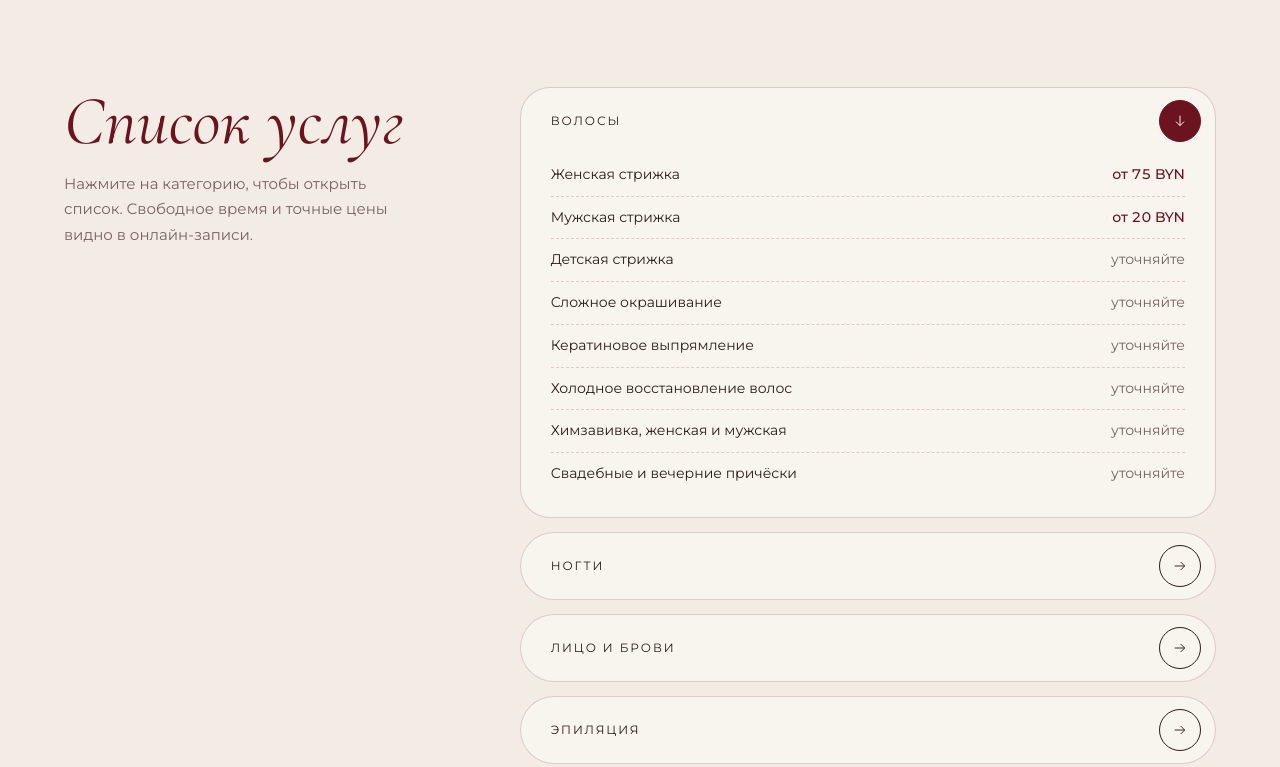
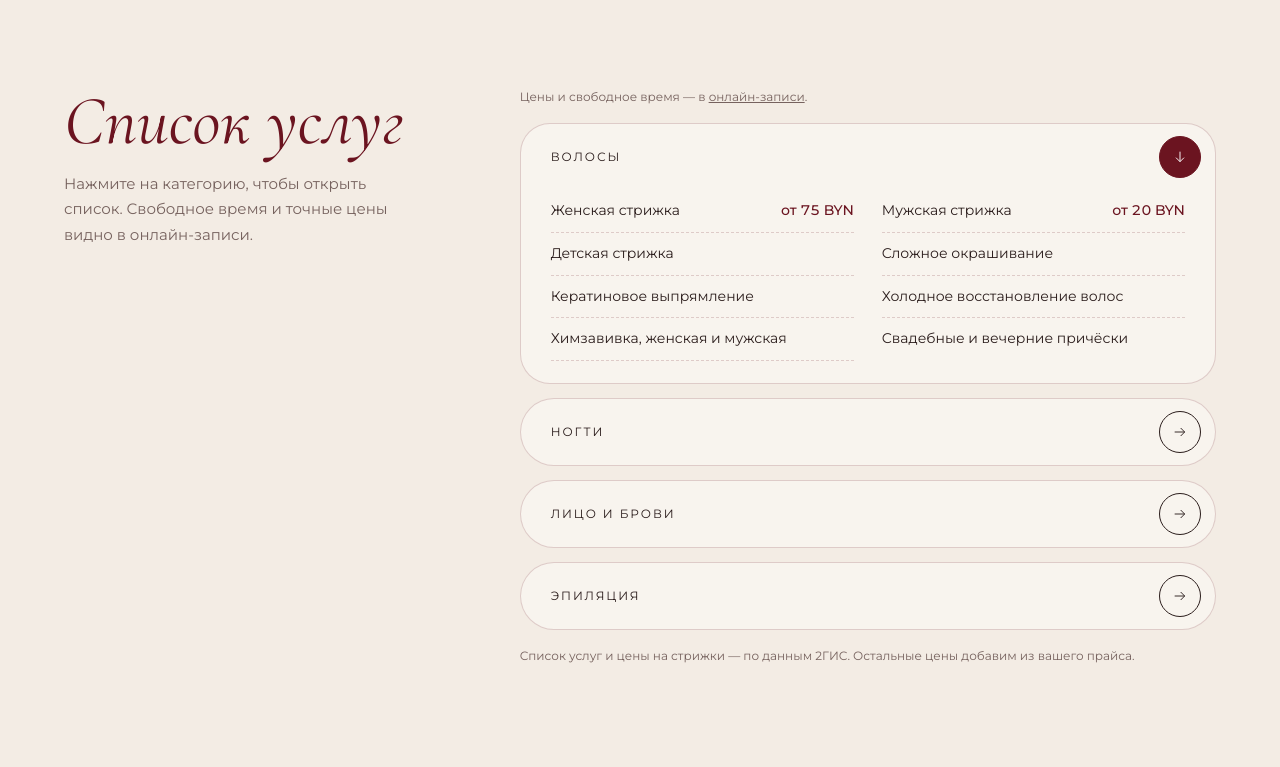
Before and after one commit to a21312732-star/sezony-salon, a plain HTML site: page index.html in a window 1280 px wide. Shown: the part 1836-2603 px from the top of the page. Drawn offline with Linux system fonts and the light colour scheme.

Commit message:
Add index.html

```diff
--- a/index.html
+++ b/index.html
@@ -138,6 +138,7 @@ section{padding-block:clamp(64px,8vw,120px)}
 .acc summary::-webkit-details-marker{display:none}
 .acc details[open] .arrow{transform:rotate(90deg);background:var(--wine);color:#fff;border-color:var(--wine)}
 .acc .rows{padding:0 30px 22px}
+.acc .rows{display:grid;grid-template-columns:repeat(auto-fill,minmax(220px,1fr));column-gap:28px}
 .acc .row{display:flex;justify-content:space-between;gap:16px;padding-block:9px;border-bottom:1px dashed var(--line);font-size:14px}
 .acc .row:last-child{border-bottom:0}
 .acc .row b{font-weight:500;white-space:nowrap;font-variant-numeric:tabular-nums;color:var(--wine)}
@@ -236,7 +237,7 @@ footer .in{display:flex;justify-content:space-between;gap:16px;flex-wrap:wrap}
 <div class="note">Пример сайта для салона «Сезоны» · фото и часть цен примерные, заменим на ваши</div>
 
 <header><div class="in px">
-  <a class="logo" href="#top"><b>Сезоны</b><small>салон красоты</small></a>
+  <a class="logo" href="#top"><b>Сезоны</b> <small>салон красоты</small></a>
   <nav><a href="#services">Услуги</a><a href="#seasons">Сезоны</a><a href="#about">О салоне</a><a href="#portfolio">Работы</a><a href="#book">Контакты</a></nav>
   <a class="hphone" href="tel:+375293897453">+375 29 389-74-53</a>
   <a class="btn w" href="https://n2116917.yclients.com" target="_blank" rel="noopener" style="padding:11px 14px 11px 22px">Записаться</a>
@@ -251,9 +252,9 @@ footer .in{display:flex;justify-content:space-between;gap:16px;flex-wrap:wrap}
     <p class="lead">Волосы, ногти, лицо и брови в одном салоне на первом этаже вашего дома. Десять минут пешком от метро «Аэродромная».</p>
     <div><a class="btn w" href="https://n2116917.yclients.com" target="_blank" rel="noopener">Записаться онлайн</a></div>
     <div class="facts">
-      <div><b>5.0</b><span>оценка в 2ГИС</span></div>
-      <div><b>от 75 BYN</b><span>женская стрижка</span></div>
-      <div><b>24/7</b><span>онлайн-запись</span></div>
+      <div><b>5.0</b> <span>оценка в 2ГИС</span></div>
+      <div><b>от 75 BYN</b> <span>женская стрижка</span></div>
+      <div><b>24/7</b> <span>онлайн-запись</span></div>
     </div>
   </div>
   <div class="r">
@@ -265,10 +266,10 @@ footer .in{display:flex;justify-content:space-between;gap:16px;flex-wrap:wrap}
   <div class="img" role="img" aria-label="Красные антуриумы"></div>
   <div class="txt"><h2 class="cap">Рядом <br>с домом</h2><p>Спуститься на первый этаж быстрее, чем доехать до центра. А записаться можно ночью, не дожидаясь ответа администратора.</p></div>
   <ul>
-    <li><svg aria-hidden="true"><use href="#metro"/></svg><span><b>900 м до метро «Аэродромная»</b>около 10 минут пешком</span></li>
-    <li><svg aria-hidden="true"><use href="#car"/></svg><span><b>Парковки рядом</b>13 парковок по данным 2ГИС</span></li>
-    <li><svg aria-hidden="true"><use href="#paw"/></svg><span><b>Пандус, можно с собакой</b>удобно с коляской и питомцем</span></li>
-    <li><svg aria-hidden="true"><use href="#card"/></svg><span><b>Оплата картой и наличными</b>и Wi-Fi, пока ждёте</span></li>
+    <li><svg aria-hidden="true"><use href="#metro"/></svg><span><b>900 м до метро «Аэродромная»</b> около 10 минут пешком</span></li>
+    <li><svg aria-hidden="true"><use href="#car"/></svg><span><b>Парковки рядом</b> 13 парковок по данным 2ГИС</span></li>
+    <li><svg aria-hidden="true"><use href="#paw"/></svg><span><b>Пандус, можно с собакой</b> удобно с коляской и питомцем</span></li>
+    <li><svg aria-hidden="true"><use href="#card"/></svg><span><b>Оплата картой и наличными</b> и Wi-Fi, пока ждёте</span></li>
   </ul>
 </div>
 
@@ -278,41 +279,43 @@ footer .in{display:flex;justify-content:space-between;gap:16px;flex-wrap:wrap}
     <p>Все основные бьюти-услуги в одном месте: не нужно искать отдельного мастера для каждой.</p>
   </div>
   <div class="cards">
-    <a class="card" href="#p-hair"><div class="ph"><img src="img/cut.jpg" alt="Стрижка" loading="lazy"></div><div class="t"><span>Волосы<small>стрижки, химзавивка, причёски</small></span><span class="arrow"><svg aria-hidden="true"><use href="#ar"/></svg></span></div></a>
-    <a class="card" href="#p-hair"><div class="ph"><img src="img/color.jpg" alt="Сложное окрашивание" loading="lazy"></div><div class="t"><span>Окрашивание<small>сложное окрашивание, восстановление</small></span><span class="arrow"><svg aria-hidden="true"><use href="#ar"/></svg></span></div></a>
-    <a class="card" href="#p-face"><div class="ph"><img src="img/brows.jpg" alt="Брови и уход за лицом" loading="lazy"></div><div class="t"><span>Лицо и брови<small>чистка, пилинги, массаж лица</small></span><span class="arrow"><svg aria-hidden="true"><use href="#ar"/></svg></span></div></a>
-    <a class="card" href="#p-nails"><div class="ph"><img src="img/care.jpg" alt="Средства для ухода" loading="lazy"></div><div class="t"><span>Ногти<small>маникюр и педикюр</small></span><span class="arrow"><svg aria-hidden="true"><use href="#ar"/></svg></span></div></a>
+    <a class="card" href="#p-hair"><div class="ph"><img src="img/cut.jpg" alt="Стрижка" loading="lazy"></div><div class="t"><span>Волосы <small>стрижки, химзавивка, причёски</small></span><span class="arrow"><svg aria-hidden="true"><use href="#ar"/></svg></span></div></a>
+    <a class="card" href="#p-hair"><div class="ph"><img src="img/color.jpg" alt="Сложное окрашивание" loading="lazy"></div><div class="t"><span>Окрашивание <small>сложное окрашивание, восстановление</small></span><span class="arrow"><svg aria-hidden="true"><use href="#ar"/></svg></span></div></a>
+    <a class="card" href="#p-face"><div class="ph"><img src="img/brows.jpg" alt="Брови и уход за лицом" loading="lazy"></div><div class="t"><span>Лицо и брови <small>чистка, пилинги, массаж лица</small></span><span class="arrow"><svg aria-hidden="true"><use href="#ar"/></svg></span></div></a>
+    <a class="card" href="#p-nails"><div class="ph"><img src="img/care.jpg" alt="Средства для ухода" loading="lazy"></div><div class="t"><span>Ногти <small>маникюр и педикюр</small></span><span class="arrow"><svg aria-hidden="true"><use href="#ar"/></svg></span></div></a>
   </div>
 
   <div class="prices" id="prices">
     <div class="ttl"><h3 class="it">Список услуг</h3><p>Нажмите на категорию, чтобы открыть список. Свободное время и точные цены видно в онлайн-записи.</p></div>
     <div>
+      <p class="pnote" style="margin:0 0 16px">Цены и свободное время — в <a href="https://n2116917.yclients.com" target="_blank" rel="noopener">онлайн-записи</a>.</p>
       <div class="acc">
         <details id="p-hair" open><summary>Волосы<span class="arrow"><svg aria-hidden="true"><use href="#ar"/></svg></span></summary><div class="rows">
-          <div class="row"><span>Женская стрижка</span><b>от 75 BYN</b></div>
-          <div class="row"><span>Мужская стрижка</span><b>от 20 BYN</b></div>
-          <div class="row"><span>Детская стрижка</span><b class="q">уточняйте</b></div>
-          <div class="row"><span>Сложное окрашивание</span><b class="q">уточняйте</b></div>
-          <div class="row"><span>Кератиновое выпрямление</span><b class="q">уточняйте</b></div>
-          <div class="row"><span>Холодное восстановление волос</span><b class="q">уточняйте</b></div>
-          <div class="row"><span>Химзавивка, женская и мужская</span><b class="q">уточняйте</b></div>
-          <div class="row"><span>Свадебные и вечерние причёски</span><b class="q">уточняйте</b></div></div></details>
+          <div class="row"><span>Женская стрижка</span> <b>от 75 BYN</b></div>
+          <div class="row"><span>Мужская стрижка</span> <b>от 20 BYN</b></div>
+          <div class="row"><span>Детская стрижка</span></div>
+          <div class="row"><span>Сложное окрашивание</span></div>
+          <div class="row"><span>Кератиновое выпрямление</span></div>
+          <div class="row"><span>Холодное восстановление волос</span></div>
+          <div class="row"><span>Химзавивка, женская и мужская</span></div>
+          <div class="row"><span>Свадебные и вечерние причёски</span></div></div></details>
         <details id="p-nails"><summary>Ногти<span class="arrow"><svg aria-hidden="true"><use href="#ar"/></svg></span></summary><div class="rows">
-          <div class="row"><span>Аппаратный маникюр</span><b class="q">уточняйте</b></div>
-          <div class="row"><span>Гель-лак</span><b class="q">уточняйте</b></div>
-          <div class="row"><span>Наращивание гелем</span><b class="q">уточняйте</b></div>
-          <div class="row"><span>Женский педикюр</span><b class="q">уточняйте</b></div>
-          <div class="row"><span>Мужской маникюр и педикюр</span><b class="q">уточняйте</b></div>
-          <div class="row"><span>Детский маникюр</span><b class="q">уточняйте</b></div></div></details>
+          <div class="row"><span>Аппаратный маникюр</span></div>
+          <div class="row"><span>Гель-лак</span></div>
+          <div class="row"><span>Наращивание гелем</span></div>
+          <div class="row"><span>Женский педикюр</span></div>
+          <div class="row"><span>Мужской маникюр и педикюр</span></div>
+          <div class="row"><span>Детский маникюр</span></div></div></details>
         <details id="p-face"><summary>Лицо и брови<span class="arrow"><svg aria-hidden="true"><use href="#ar"/></svg></span></summary><div class="rows">
-          <div class="row"><span>Чистка лица</span><b class="q">уточняйте</b></div>
-          <div class="row"><span>Пилинги</span><b class="q">уточняйте</b></div>
-          <div class="row"><span>Массаж лица</span><b class="q">уточняйте</b></div>
-          <div class="row"><span>Коррекция и окрашивание бровей</span><b class="q">уточняйте</b></div></div></details>
+          <div class="row"><span>Чистка лица</span></div>
+          <div class="row"><span>Пилинги</span></div>
+          <div class="row"><span>Массаж лица</span></div>
+          <div class="row"><span>Коррекция и окрашивание бровей</span></div></div></details>
         <details><summary>Эпиляция<span class="arrow"><svg aria-hidden="true"><use href="#ar"/></svg></span></summary><div class="rows">
-          <div class="row"><span>Восковая эпиляция</span><b class="q">уточняйте</b></div></div></details>
+          <div class="row"><span>Восковая эпиляция</span></div></div></details>
       </div>
       <p class="pnote">Список услуг и цены на стрижки — по данным 2ГИС. Остальные цены добавим из вашего прайса.</p>
+
     </div>
   </div>
 </section>
@@ -321,16 +324,16 @@ footer .in{display:flex;justify-content:space-between;gap:16px;flex-wrap:wrap}
   <div class="head px"><div><div class="label">Сезонное меню</div><h2 class="cap">Что сделать <i>в этом</i> сезоне</h2></div><p>У каждого времени года свои задачи для волос, кожи и ногтей. Мы собрали услуги, которые сейчас нужнее всего.</p></div>
   <div class="seasons">
     <div class="season" data-s="spring"><h3 class="cap">Весна</h3><p>Освежить форму после зимы.</p>
-      <ul><li><span>Женская стрижка</span><b>от 75 BYN</b></li><li><span>Пилинг</span></li><li><span>Коррекция бровей</span></li></ul>
+      <ul><li><span>Женская стрижка</span> <b>от 75 BYN</b></li><li><span>Пилинг</span></li><li><span>Коррекция бровей</span></li></ul>
       <a class="go" href="https://n2116917.yclients.com" target="_blank" rel="noopener">Записаться →</a></div>
     <div class="season" data-s="summer"><h3 class="cap">Лето</h3><p>Открытые сандалии и гладкая кожа.</p>
-      <ul><li><span>Женский педикюр</span></li><li><span>Восковая эпиляция</span></li><li><span>Мужская стрижка</span><b>от 20 BYN</b></li></ul>
+      <ul><li><span>Женский педикюр</span></li><li><span>Восковая эпиляция</span></li><li><span>Гель-лак</span></li></ul>
       <a class="go" href="https://n2116917.yclients.com" target="_blank" rel="noopener">Записаться →</a></div>
     <div class="season" data-s="autumn"><h3 class="cap">Осень</h3><p>Вернуть волосам силу после солнца.</p>
       <ul><li><span>Холодное восстановление</span></li><li><span>Сложное окрашивание</span></li><li><span>Чистка лица</span></li></ul>
       <a class="go" href="https://n2116917.yclients.com" target="_blank" rel="noopener">Записаться →</a></div>
     <div class="season" data-s="winter"><h3 class="cap">Зима</h3><p>Праздники и корпоративы.</p>
-      <ul><li><span>Вечерние причёски</span></li><li><span>Гель-лак</span></li><li><span>Массаж лица</span></li></ul>
+      <ul><li><span>Вечерние причёски</span></li><li><span>Наращивание гелем</span></li><li><span>Массаж лица</span></li></ul>
       <a class="go" href="https://n2116917.yclients.com" target="_blank" rel="noopener">Записаться →</a></div>
   </div>
 </section>
@@ -363,6 +366,7 @@ footer .in{display:flex;justify-content:space-between;gap:16px;flex-wrap:wrap}
   <div class="q">
     <div class="label">Отзывы</div>
     <div class="big">5.0</div>
+    <p class="who">средняя оценка · 1 отзыв в 2ГИС</p>
     <blockquote class="quote">«Классный стильный салон, чай, кофе и очень милый мастер 💞 Работой более чем довольна»</blockquote>
     <p class="who">Prasanik V. · 3 посещения · отзыв подтверждён в 2ГИС</p>
     <div><a class="btn o" href="https://2gis.by/minsk/firm/70000001113825267/tab/reviews" target="_blank" rel="noopener">Отзывы в 2ГИС</a></div>
```
